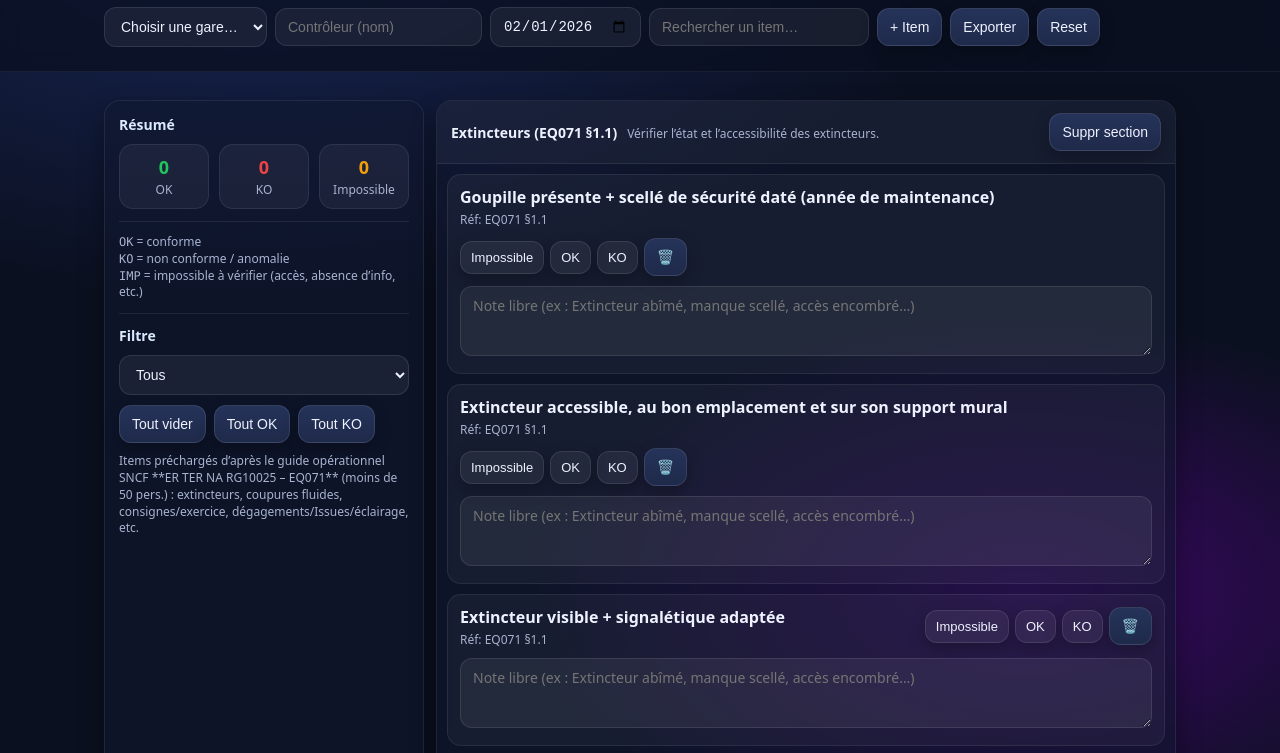
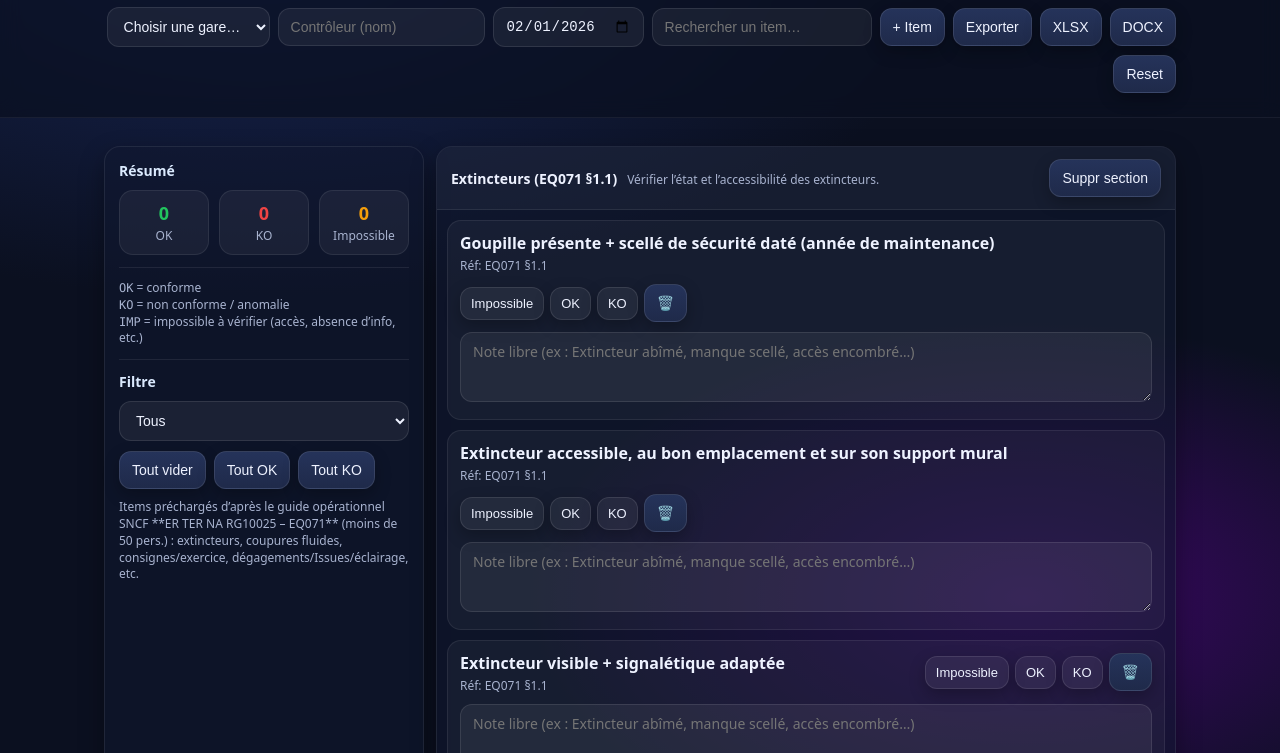
Before and after one commit to kleinludovicpro-sys/Eq71, a plain HTML site: page index.html in a window 1280 px wide. Shown: the part 61-814 px from the top of the page. Drawn offline with Linux system fonts and the light colour scheme.

Commit message:
Update index.html

```diff
--- a/index.html
+++ b/index.html
@@ -162,6 +162,8 @@
     .linkish{color:#bfdbfe; text-decoration:underline; cursor:pointer}
     .footerBtns{display:flex; gap:8px; flex-wrap:wrap; margin-top:10px}
   </style>
+ <script src="https://cdnjs.cloudflare.com/ajax/libs/xlsx/0.18.5/xlsx.full.min.js"></script>
+<script src="https://cdn.jsdelivr.net/npm/docx@8.5.0/build/index.umd.js"></script>
 </head>
 <body>
 <header>
@@ -187,6 +189,8 @@
         <input id="search" class="pill" type="search" placeholder="Rechercher un item…" />
         <button id="addItemBtn" title="Ajouter un item">+ Item</button>
         <button id="exportBtn" title="Exporter en JSON">Exporter</button>
+        <button onclick="exportXLSX()">XLSX</button>
+        <button onclick="exportDOCX()">DOCX</button>
         <button id="resetBtn" title="Réinitialiser (tout effacer)">Reset</button>
       </div>
     </div>
@@ -569,6 +573,149 @@ if (known.includes(saved)) {
     a.remove();
     setTimeout(() => URL.revokeObjectURL(url), 1000);
   }
+function exportXLSX() {
+  // Meta
+  const site = (state.meta.siteName || "").trim();
+  const who = (state.meta.who || "").trim();
+  const date = (state.meta.date || new Date().toISOString().slice(0,10));
+
+  // Header rows
+  const rows = [];
+  rows.push(["Checklist sécurité incendie"]);
+  rows.push(["Site", site]);
+  rows.push(["Contrôleur", who]);
+  rows.push(["Date", date]);
+  rows.push([]);
+
+  // Table header
+  rows.push(["Section", "Item", "Statut", "Note", "Référence"]);
+
+  // Data rows
+  state.sections.forEach(sec => {
+    sec.items.forEach(it => {
+      rows.push([
+        sec.name,
+        it.label,
+        it.status === "NONE" ? "" : it.status,
+        it.note || "",
+        it.ref || ""
+      ]);
+    });
+  });
+
+  const ws = XLSX.utils.aoa_to_sheet(rows);
+
+  // Un peu de largeur colonne (lisible)
+  ws["!cols"] = [
+    { wch: 28 }, // Section
+    { wch: 55 }, // Item
+    { wch: 10 }, // Statut
+    { wch: 50 }, // Note
+    { wch: 16 }  // Réf
+  ];
+
+  const wb = XLSX.utils.book_new();
+  XLSX.utils.book_append_sheet(wb, ws, "Checklist");
+
+  const safeSite = (site || "site").replace(/[^\w\-]+/g, "_");
+  XLSX.writeFile(wb, `checklist_incendie_${safeSite}_${date}.xlsx`);
+}
+async function exportDOCX() {
+  const { Document, Packer, Paragraph, TextRun, Table, TableRow, TableCell, WidthType, AlignmentType, ImageRun } = docx;
+
+  const site = (state.meta.siteName || "").trim();
+  const who = (state.meta.who || "").trim();
+  const date = (state.meta.date || new Date().toISOString().slice(0,10));
+
+  // Helper cell
+  const cell = (text, bold=false) =>
+    new TableCell({
+      children: [new Paragraph({ children: [new TextRun({ text: String(text ?? ""), bold })] })]
+    });
+
+  // Build table rows
+  const tableRows = [];
+  tableRows.push(new TableRow({
+    children: [
+      cell("Section", true),
+      cell("Item", true),
+      cell("Statut", true),
+      cell("Note", true),
+      cell("Référence", true),
+    ],
+  }));
+
+  state.sections.forEach(sec => {
+    sec.items.forEach(it => {
+      tableRows.push(new TableRow({
+        children: [
+          cell(sec.name),
+          cell(it.label),
+          cell(it.status === "NONE" ? "" : it.status),
+          cell(it.note || ""),
+          cell(it.ref || ""),
+        ],
+      }));
+    });
+  });
+
+  // Signature image (si canvas existe)
+  let sigParagraph = new Paragraph("");
+  try {
+    const sigCanvas = document.getElementById("signature");
+    if (sigCanvas) {
+      const dataUrl = sigCanvas.toDataURL("image/png");
+      // Si canvas vide, dataUrl sera quand même valide; on teste si contenu non vide grossièrement
+      // (simple : on compare un canvas effacé vs non effacé serait plus lourd)
+      const base64 = dataUrl.split(",")[1];
+      const bytes = Uint8Array.from(atob(base64), c => c.charCodeAt(0));
+
+      sigParagraph = new Paragraph({
+        children: [
+          new TextRun({ text: "Signature :", bold: true }),
+          new TextRun({ text: " " }),
+          new ImageRun({
+            data: bytes,
+            transformation: { width: 300, height: 150 },
+          })
+        ]
+      });
+    }
+  } catch (e) {
+    // si souci, on met juste un placeholder
+    sigParagraph = new Paragraph("Signature : (non disponible)");
+  }
+
+  const doc = new Document({
+    sections: [{
+      children: [
+        new Paragraph({
+          alignment: AlignmentType.CENTER,
+          children: [new TextRun({ text: "Checklist sécurité incendie", bold: true, size: 32 })],
+        }),
+        new Paragraph(""),
+        new Paragraph({ children: [new TextRun({ text: `Site : `, bold: true }), new TextRun(site || "-")] }),
+        new Paragraph({ children: [new TextRun({ text: `Contrôleur : `, bold: true }), new TextRun(who || "-")] }),
+        new Paragraph({ children: [new TextRun({ text: `Date : `, bold: true }), new TextRun(date)] }),
+        new Paragraph(""),
+        new Table({
+          width: { size: 100, type: WidthType.PERCENTAGE },
+          rows: tableRows,
+        }),
+        new Paragraph(""),
+        sigParagraph,
+      ]
+    }]
+  });
+
+  const blob = await Packer.toBlob(doc);
+  const a = document.createElement("a");
+  const safeSite = (site || "site").replace(/[^\w\-]+/g, "_");
+  a.href = URL.createObjectURL(blob);
+  a.download = `checklist_incendie_${safeSite}_${date}.docx`;
+  a.click();
+  setTimeout(() => URL.revokeObjectURL(a.href), 1500);
+}
 
   function resetAll() {
     if (!confirm("Tout effacer (statuts + notes + meta) ?")) return;
@@ -652,6 +799,9 @@ $("siteName").addEventListener("input", save);
 
   // auto-save safety
   window.addEventListener("beforeunload", save);
+  window.exportXLSX = exportXLSX;
+window.exportDOCX = exportDOCX;
+
 })();
 </script>
 </body>
```
